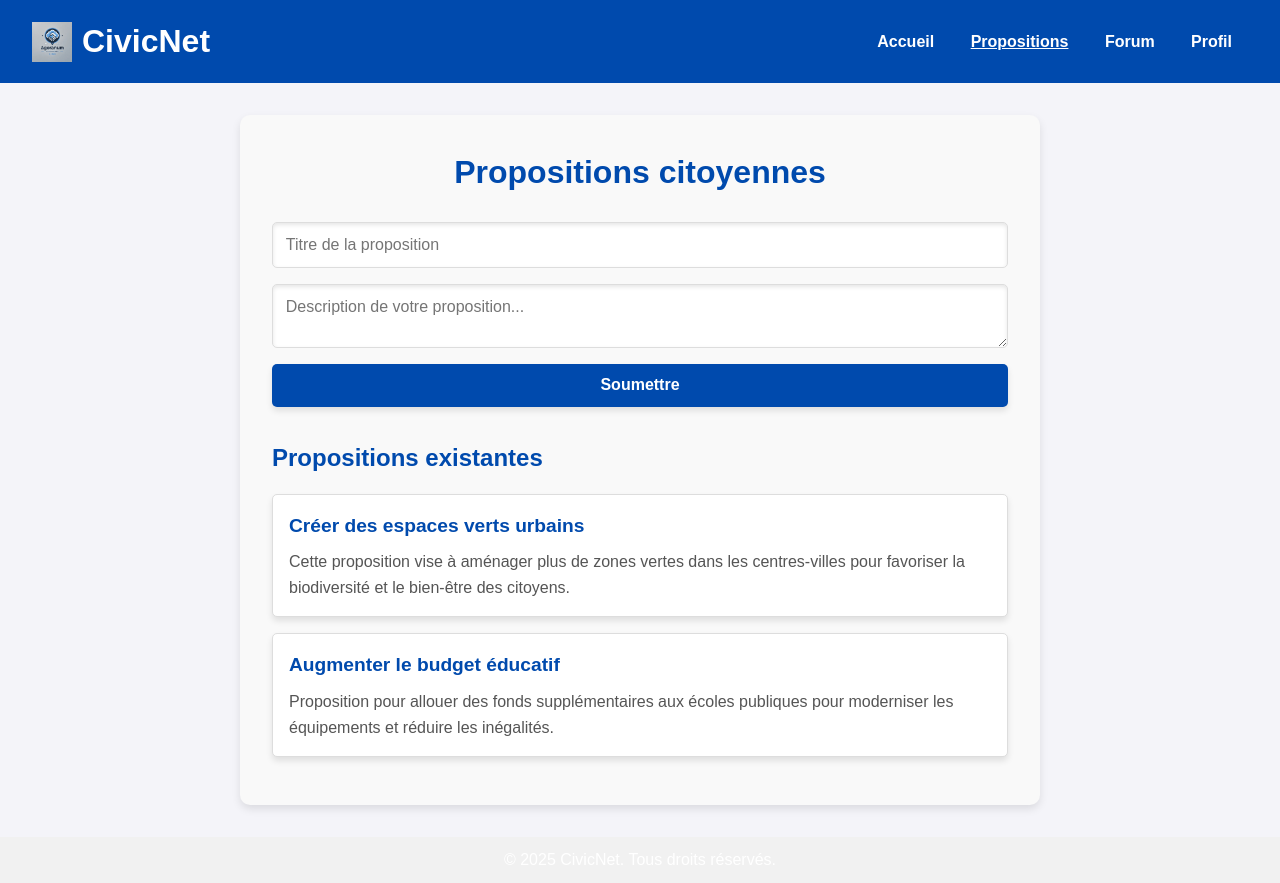
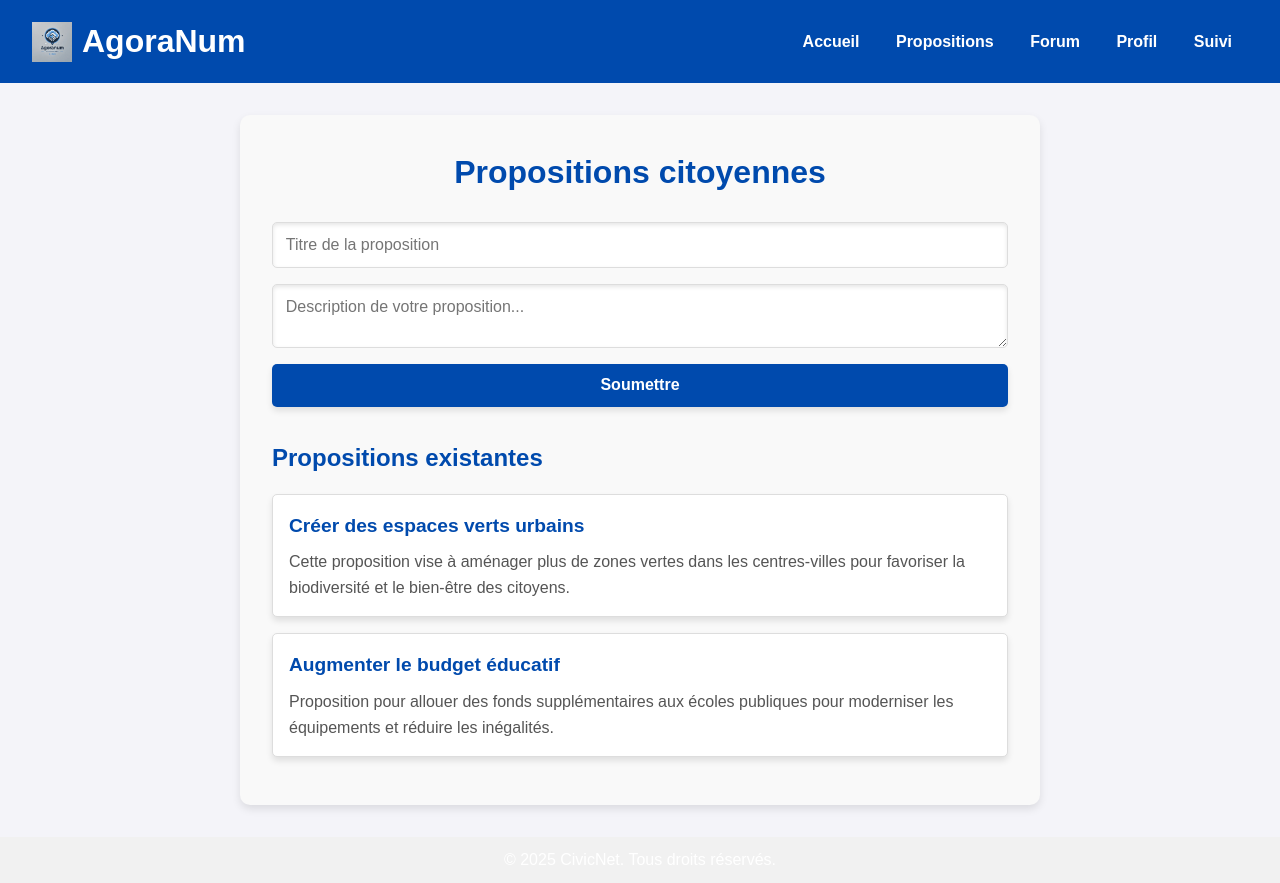
Before and after one commit to ArTranArt/CivicNet, a website: page CivicNet/frontend/proposals.html in a window 1280 px wide. Drawn offline with Linux system fonts and the light colour scheme.

Commit message:
Add shared header component across all pages

```diff
--- /dev/null
+++ b/CivicNet/frontend/header.html
@@ -0,0 +1,13 @@
+<header>
+    <div class="logo">
+      <img src="/assets/logo.jpg" alt="AgoraNum">
+      <h1>AgoraNum</h1>
+    </div>
+    <nav>
+      <a href="index.html">Accueil</a>
+      <a href="proposals.html">Propositions</a>
+      <a href="forum.html">Forum</a>
+      <a href="profile.html">Profil</a>
+      <a href="suivi.html">Suivi</a>
+    </nav>
+</header>
--- a/CivicNet/frontend/proposals.html
+++ b/CivicNet/frontend/proposals.html
@@ -7,18 +7,15 @@
   <link rel="stylesheet" href="style.css">
 </head>
 <body>
-  <header>
-    <div class="logo">
-      <img src="assets/logo.jpg" alt="CivicNet">
-      <h1>CivicNet</h1>
-    </div>
-    <nav>
-      <a href="index.html">Accueil</a>
-      <a href="proposals.html" class="active">Propositions</a>
-      <a href="forum.html">Forum</a>
-      <a href="profile.html">Profil</a>
-    </nav>
-  </header>
+  <script>
+    document.addEventListener("DOMContentLoaded", () => {
+      fetch("/header.html")
+        .then(response => response.text())
+        .then(data => {
+          document.body.insertAdjacentHTML("afterbegin", data);
+        });
+    });
+  </script>
 
   <main>
     <section id="proposals">
```
Also changed, not shown: CivicNet/frontend/forum.html (+10 -12 lines), CivicNet/frontend/index.html (+10 -13 lines), CivicNet/frontend/profile.html (+9 -12 lines), CivicNet/frontend/suivi.html (+1 -1 lines).
